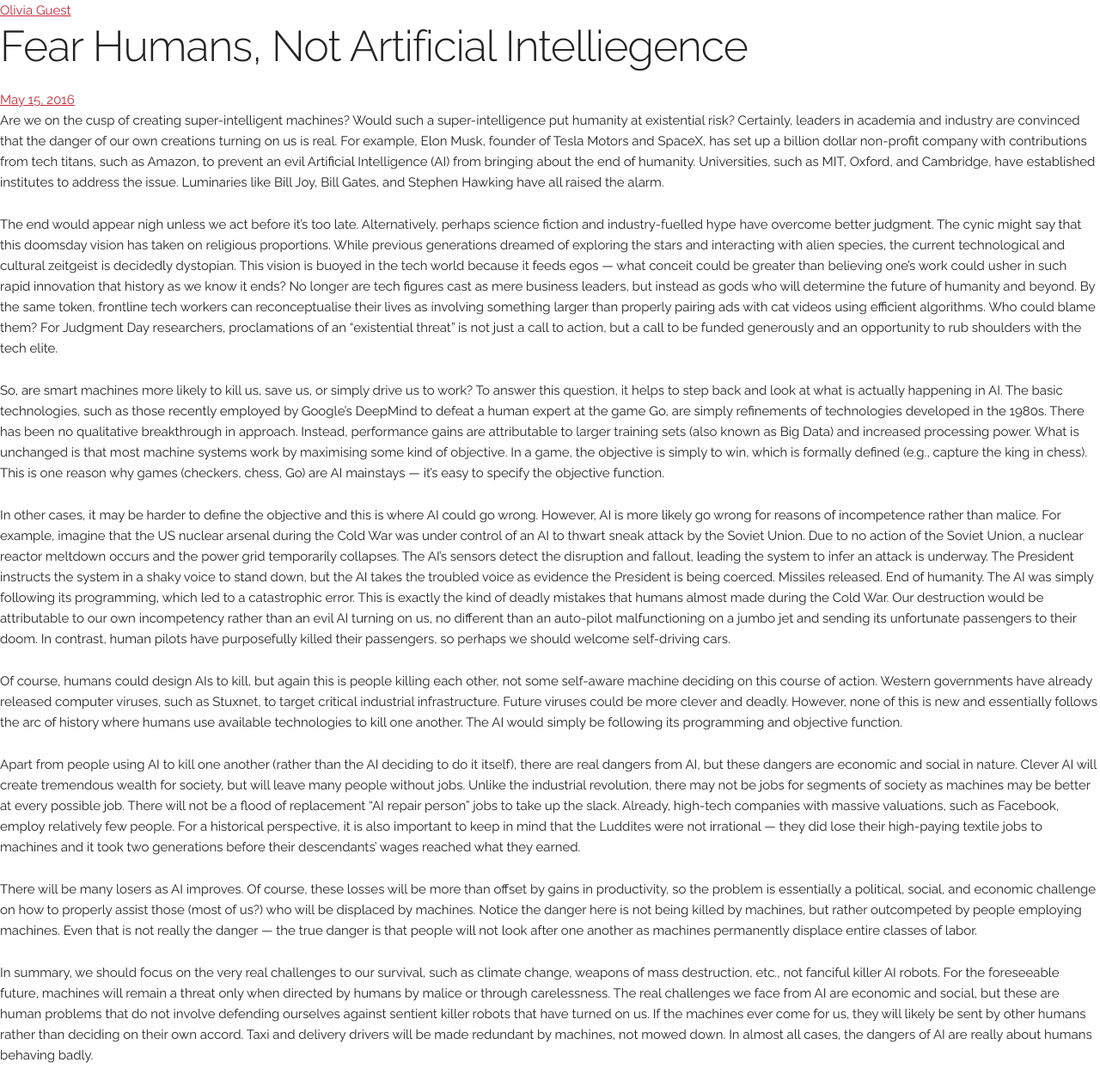
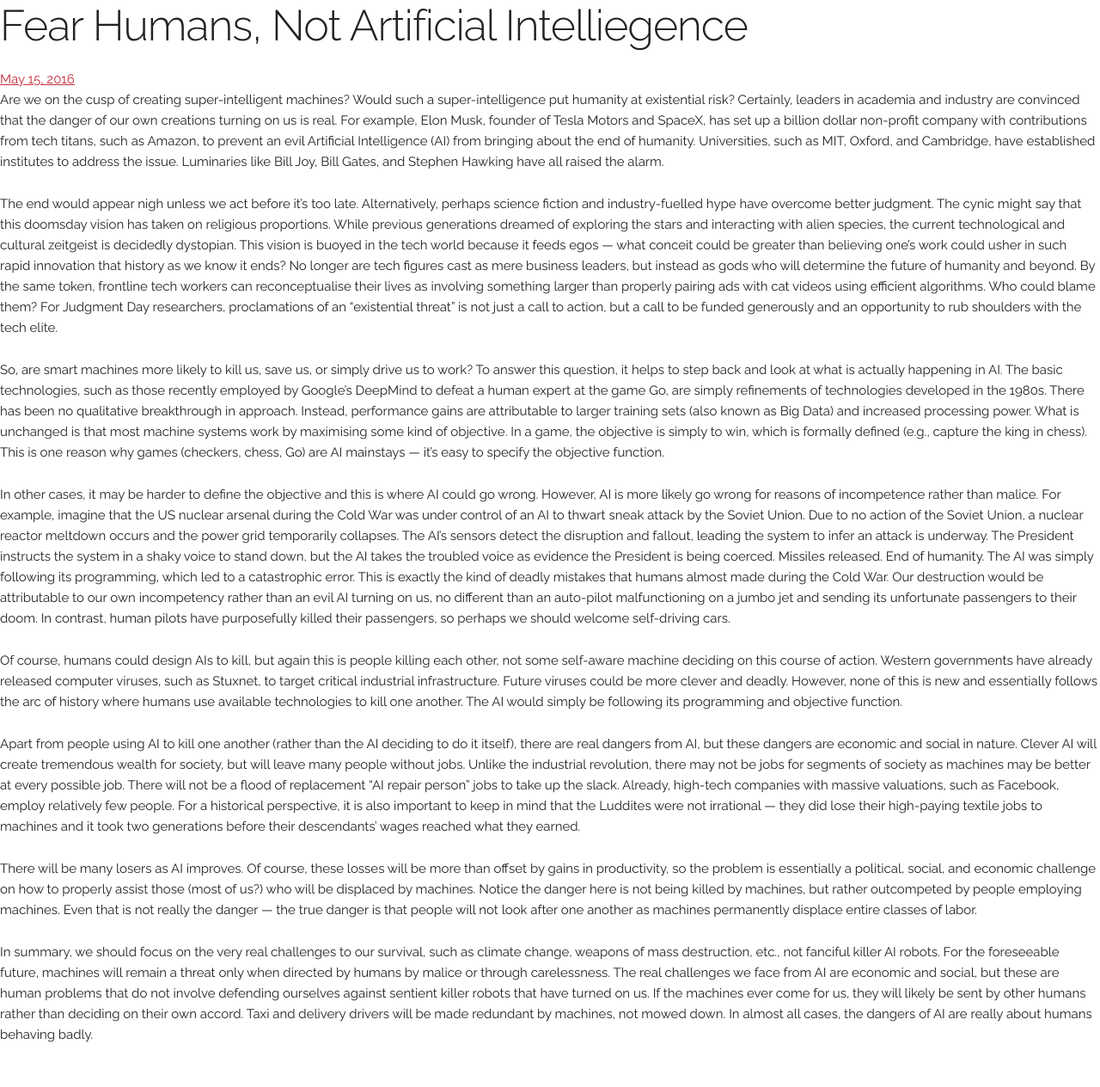
Before and after one commit to lovebc/lovebc.github.io, a Jekyll site: the page built from _posts/2016-05-15-fear-humans-not-artificial-intelligence.md, in a window 1280 px wide. Shown: the whole page at 86% size. Built offline with Jekyll 4.4.1, drawn with Linux system fonts in a browser that asks for light colours; nearby versions of some CDN libraries; comment, search, counter and statistics services are not loaded; after the commit the page ends 1240 px from its top, so only the background shows below that.

Commit message:
Update post.html

```diff
--- a/_layouts/post.html
+++ b/_layouts/post.html
@@ -1,9 +1,6 @@
 ---
 layout: default
 ---
-<div id="header">
-<a href="/">Olivia Guest</a>
-</div>
 
 <article class="post">
   <h1>{{ page.title }}</h1>
```
